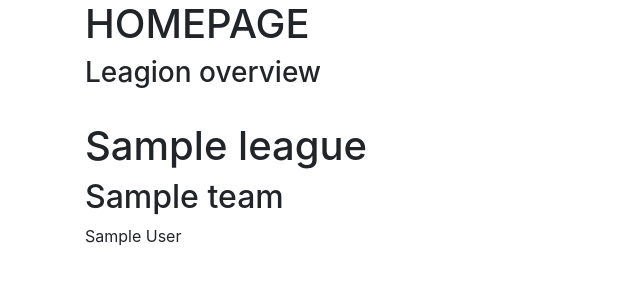
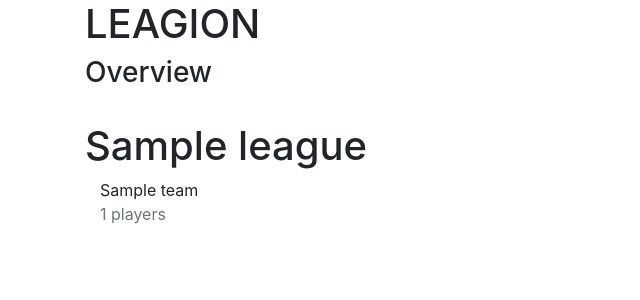
Before and after one commit to tankorsmash/Leagion, a Django app: page / in a window 1280 px wide. Shown: the top 300 px of the page, without its empty margins (0-640 px from the left). Run offline with Django 3.2, Linux system fonts and the light colour scheme; tables that the repository leaves empty hold one stand-in row (values such as "Sample post"); some libraries are stand-ins or nearby versions.

Commit message:
reorganize index

```diff
--- a/leagion/templates/index.html
+++ b/leagion/templates/index.html
@@ -8,9 +8,9 @@ Welcome!
 {% endblock %}
 
 {% block content %}
-<h1> HOMEPAGE </h1>
+<h1> LEAGION </h1>
 <div class="h3">
-    Leagion overview
+    Overview
 </div>
 <br>
 
@@ -18,19 +18,20 @@ Welcome!
     {% for league in leagues %}
     <div>
         <h1>
-            {{ league.name }}
+            <span>{{ league.name }}</span>
         </h1>
         <div class="teams-wrapper">
             {% for team in league.teams %}
-            <h2>
-                {{ team.name }}
-            </h2>
-            <div class="players-wrapper">
-                {% for player in team.players %}
-                <div class="player-name">
-                    {{ player.full_name }}
+            <div class"row">
+                <div class="col-md-2">
+                    <div>
+                    {{ team.name }}
+                    </div>
                 </div>
-                {% endfor %}
+
+                <div class="players-wrapper text-muted col-md-10">
+                    {{ team.players|length }} players
+                </div>
             </div>
             {% endfor %}
         </div>
```
